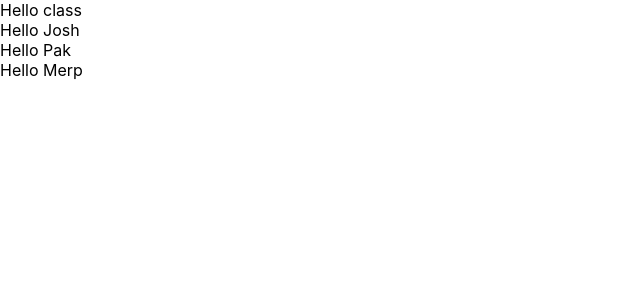
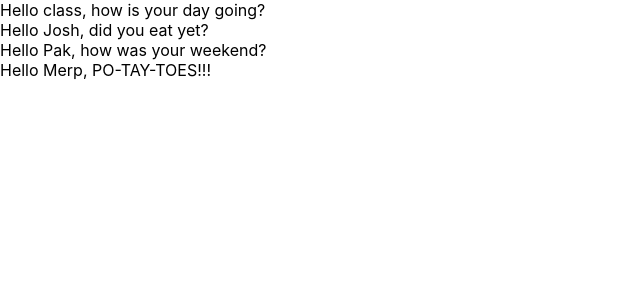
Before and after one commit to JoshJHaines/react-intro-hw, a React (Create React App) app: page / in a window 1280 px wide. Shown: the top 300 px of the page, without its empty margins (0-640 px from the left). Built offline with nearby package versions, Linux system fonts and the light colour scheme.

Commit message:
added another prop to the Message call

```diff
--- a/src/App.js
+++ b/src/App.js
@@ -13,10 +13,10 @@ export class App extends Component {
   render() {
     return (
 		<div>
-			<Message name="class" />
-			<Message name="Josh" />
-			<Message name="Pak" />
-			<Message name="Merp" />
+			<Message name="class" message="how is your day going?" />
+			<Message name="Josh" message="did you eat yet?" />
+			<Message name="Pak" message="how was your weekend?" />
+			<Message name="Merp" message="PO-TAY-TOES!!!" />
 		</div>
 	);
   }
--- a/src/components/Message.js
+++ b/src/components/Message.js
@@ -5,7 +5,7 @@ export class Message extends Component {
         console.log(this.props)
         return (
             <div>
-                Hello {this.props.name}
+                Hello {this.props.name}, {this.props.message}
             </div>
         )
     }
```
